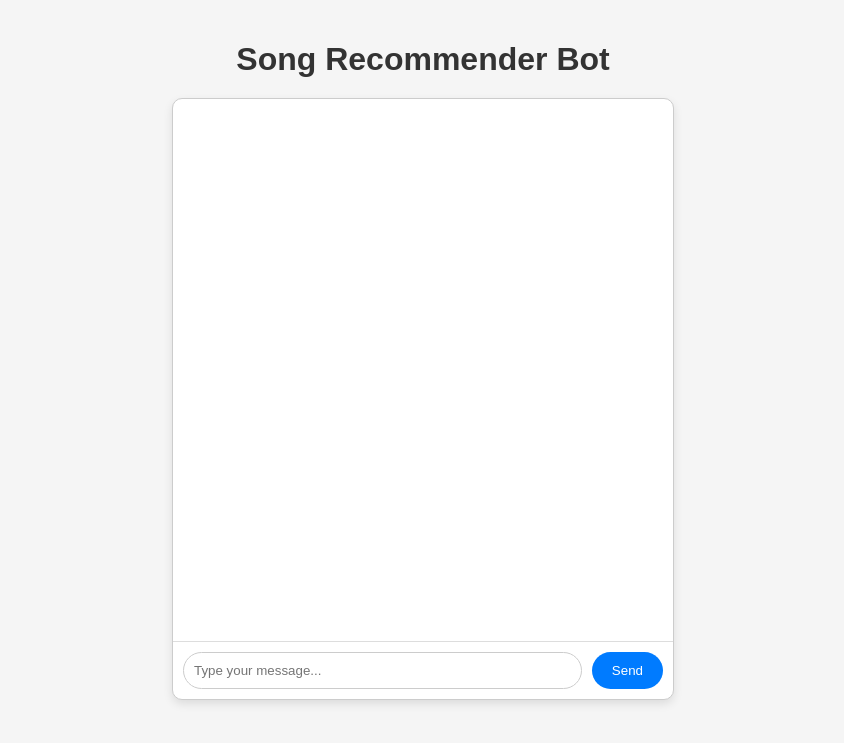
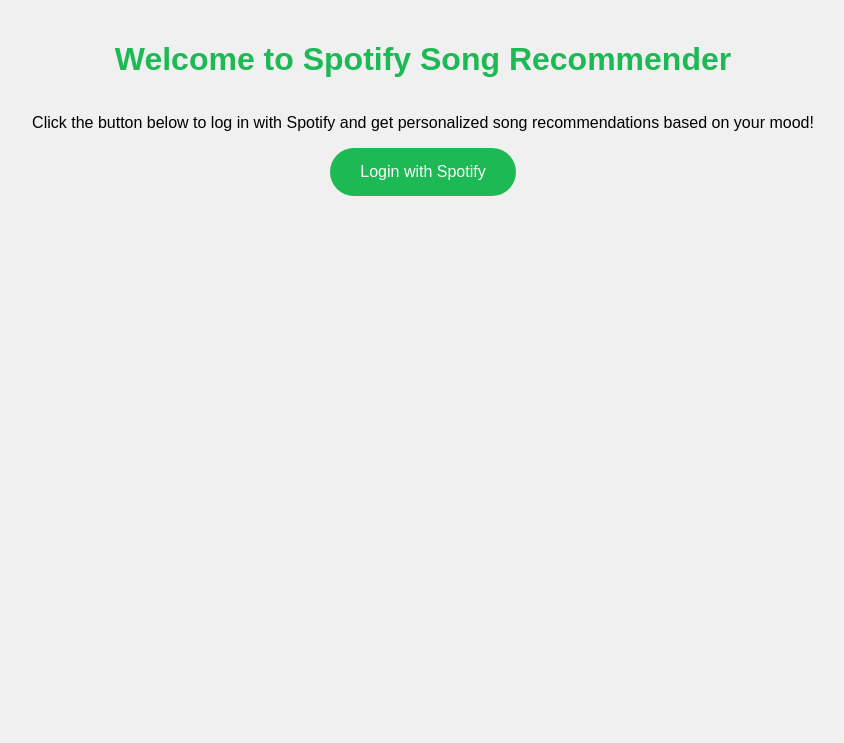
Before and after one commit to Lud0vici/UB_Hacking_2024, a Flask app: page / in a window 1280 px wide. Shown: the top 743 px of the page, without its empty margins (217-1061 px from the left). Run offline with Flask 3, Linux system fonts and the light colour scheme.

Commit message:
working baseline for spotify app

```diff
--- a/app.py
+++ b/app.py
@@ -1,82 +1,116 @@
-from flask import Flask, request, jsonify, render_template
+from flask import Flask, request, jsonify, redirect, session, render_template
 import requests
+import os
+from dotenv import load_dotenv
 
-from dotenv import load_dotenv
-import os
-
-# Load environment variables from .env file
 load_dotenv()
 
 app = Flask(__name__)
+app.secret_key = "your_secret_key"
 
-# Your Spotify API credentials
-CLIENT_ID = os.getenv('Client_ID')
-CLIENT_SECRET = os.getenv('Client_Secret')
+CLIENT_ID = os.getenv('CLIENT_ID')
+CLIENT_SECRET = os.getenv('CLIENT_SECRET')
+REDIRECT_URI = "http://127.0.0.1:5000/callback"
 
-# Function to get Spotify token
-import base64
-
-def get_spotify_token():
-    # Ensure that CLIENT_ID and CLIENT_SECRET are correct and encoded
-    credentials = f'{CLIENT_ID}:{CLIENT_SECRET}'
-    encoded_credentials = base64.b64encode(credentials.encode()).decode('utf-8')
-
+def get_token_from_code(code):
     auth_response = requests.post(
         'https://accounts.spotify.com/api/token',
-        data={'grant_type': 'client_credentials'},
-        headers={'Authorization': f'Basic {encoded_credentials}'}
+        data={
+            'grant_type': 'authorization_code',
+            'code': code,
+            'redirect_uri': REDIRECT_URI,
+            'client_id': CLIENT_ID,
+            'client_secret': CLIENT_SECRET
+        }
     )
-
-    if auth_response.status_code != 200:
-        print("Error:", auth_response.text)
-        return None
-
-    response_data = auth_response.json()
-    if 'access_token' in response_data:
-        return response_data['access_token']
-    else:
-        print("No access token found in the response")
-        return None
-
-
-
+    return auth_response.json()
 
 @app.route('/')
 def home():
     return render_template('index.html')
 
+@app.route('/login')
+def login():
+    auth_url = (
+        f"https://accounts.spotify.com/authorize"
+        f"?response_type=code"
+        f"&client_id={CLIENT_ID}"
+        f"&scope=playlist-modify-private"
+        f"&redirect_uri={REDIRECT_URI}"
+    )
+    return redirect(auth_url)
+
+@app.route('/callback')
+def callback():
+    code = request.args.get('code')
+    token_data = get_token_from_code(code)
+    session['access_token'] = token_data.get('access_token')
+    return redirect('/chat')
+
 @app.route('/recommend', methods=['POST'])
 def recommend():
-    data = request.json
-    user_input = data['message']
+    if 'access_token' not in session:
+        return jsonify({"error": "Not authorized"}), 401
 
-    # Define mood keywords
-    mood_keywords = {
-        "calm": "chill", "relax": "chill", "focus": "chill", "study": "chill",
-        "party": "happy", "dance": "happy", "celebrate": "happy", "excited": "happy",
-        "sad": "sad", "melancholy": "sad", "lonely": "sad", "workout": "energetic",
-        "romantic": "romance", "love": "romance", "chill": "chill", "sleep": "calm",
-        "happy": "happy", "nostalgic": "retro", "throwback": "retro"
-    }
+    access_token = session['access_token']
+    user_input = request.json.get('message', 'pop')
 
-    mood = next((mood_keywords[key] for key in mood_keywords if key in user_input), "pop")
-    token = get_spotify_token()
-
-    # Get song recommendations from Spotify API
     response = requests.get(
-        f'https://api.spotify.com/v1/recommendations?seed_genres={mood}&limit=10',
-        headers={'Authorization': f'Bearer {token}'}
+        f'https://api.spotify.com/v1/recommendations?seed_genres={user_input}&limit=10',
+        headers={'Authorization': f'Bearer {access_token}'}
     )
 
     if response.status_code != 200:
         return jsonify({"error": "Failed to fetch recommendations"}), 500
 
-    # Extract song information
     tracks = response.json().get('tracks', [])
     recommendations = [{"name": song["name"], "artist": song["artists"][0]["name"], "uri": song["uri"]} for song in tracks]
+    session['recommendations'] = [track['uri'] for track in recommendations]
 
     return jsonify(recommendations)
 
+@app.route('/create-playlist', methods=['POST'])
+def create_playlist():
+    if 'access_token' not in session:
+        return jsonify({"error": "Not authorized"}), 401
+
+    access_token = session['access_token']
+    track_uris = session.get('recommendations', [])
+
+    user_response = requests.get(
+        'https://api.spotify.com/v1/me',
+        headers={'Authorization': f'Bearer {access_token}'}
+    )
+    user_id = user_response.json().get('id')
+
+    playlist_response = requests.post(
+        f'https://api.spotify.com/v1/users/{user_id}/playlists',
+        headers={'Authorization': f'Bearer {access_token}', 'Content-Type': 'application/json'},
+        json={
+            "name": "My Spotify Bot Playlist",
+            "description": "Playlist created based on user input",
+            "public": False
+        }
+    )
+
+    playlist_id = playlist_response.json().get('id')
+
+    requests.post(
+        f'https://api.spotify.com/v1/playlists/{playlist_id}/tracks',
+        headers={'Authorization': f'Bearer {access_token}', 'Content-Type': 'application/json'},
+        json={"uris": track_uris}
+    )
+
+    return jsonify({"success": True, "playlist_id": playlist_id})
+@app.route('/chat')
+def chat():
+    return render_template('chat.html')
+
+
+@app.route('/logout')
+def logout():
+    session.clear()
+    return redirect('/')
 
 
 if __name__ == '__main__':
--- a/templates/index.html
+++ b/templates/index.html
@@ -3,201 +3,41 @@
 <head>
     <meta charset="UTF-8">
     <meta name="viewport" content="width=device-width, initial-scale=1.0">
-    <title>Song Recommender Bot</title>
+    <title>Spotify Song Recommender</title>
     <style>
         body {
             font-family: Arial, sans-serif;
             display: flex;
             flex-direction: column;
             align-items: center;
-            background-color: #f5f5f5;
+            background-color: #f0f0f0;
             margin: 0;
             padding: 20px;
         }
         h1 {
-            color: #333;
+            color: #1DB954;
             margin-bottom: 20px;
         }
-        #chat-container {
-            width: 100%;
-            max-width: 500px;
-            height: 600px;
-            border: 1px solid #ccc;
-            border-radius: 10px;
-            background-color: #fff;
-            box-shadow: 0 4px 10px rgba(0, 0, 0, 0.1);
-            display: flex;
-            flex-direction: column;
-            overflow: hidden;
-        }
-        #chat-box {
-            flex: 1;
-            padding: 10px;
-            overflow-y: auto;
-            border-bottom: 1px solid #ddd;
-        }
-        #chat-box p {
-            margin: 5px 0;
-            padding: 10px;
-            border-radius: 10px;
-            max-width: 80%;
-        }
-        .user-message {
-            background-color: #007bff;
-            color: white;
-            align-self: flex-end;
-            text-align: right;
-        }
-        .bot-message {
-            background-color: #e9ecef;
-            color: #333;
-            align-self: flex-start;
-            text-align: left;
-        }
-        #input-container {
-            display: flex;
-            padding: 10px;
-        }
-        #user-input {
-            flex: 1;
-            padding: 10px;
-            border: 1px solid #ccc;
-            border-radius: 20px;
-            outline: none;
-        }
-        #send-button {
-            margin-left: 10px;
-            padding: 10px 20px;
+        #login-button {
+            padding: 15px 30px;
             border: none;
-            border-radius: 20px;
-            background-color: #007bff;
-            color: white;
+            border-radius: 30px;
+            background-color: #1DB954;
+            color: #fff;
+            font-size: 16px;
             cursor: pointer;
             transition: background-color 0.3s;
         }
-        #send-button:hover {
-            background-color: #0056b3;
-        }
-        iframe {
-            margin-top: 10px;
-            border-radius: 10px;
+        #login-button:hover {
+            background-color: #1AA34A;
         }
     </style>
 </head>
 <body>
-    <h1>Song Recommender Bot</h1>
-    <div id="chat-container">
-        <div id="chat-box"></div>
-        <div id="input-container">
-            <input type="text" id="user-input" placeholder="Type your message...">
-            <button id="send-button">Send</button>
-        </div>
-    </div>
-
-    <script>
-        const token = 'YOUR_SPOTIFY_AUTH_TOKEN_HERE';
-
-        async function fetchWebApi(endpoint, method, body) {
-            const res = await fetch(`https://api.spotify.com/${endpoint}`, {
-                headers: {
-                    Authorization: `Bearer ${token}`,
-                    'Content-Type': 'application/json'
-                },
-                method,
-                body: JSON.stringify(body)
-            });
-            return await res.json();
-        }
-
-        async function createPlaylist(tracksUri) {
-            const { id: user_id } = await fetchWebApi('v1/me', 'GET');
-
-            // Create a new playlist
-            const playlist = await fetchWebApi(
-                `v1/users/${user_id}/playlists`, 'POST', {
-                    "name": "My Recommendation Playlist",
-                    "description": "Playlist created by Song Recommender Bot",
-                    "public": false
-                }
-            );
-
-            // Add tracks to the playlist
-            await fetchWebApi(
-                `v1/playlists/${playlist.id}/tracks?uris=${tracksUri.join(',')}`,
-                'POST'
-            );
-
-            return playlist;
-        }
-
-        function displayMessage(message, sender) {
-            const chatBox = document.getElementById('chat-box');
-            const messageElement = document.createElement('p');
-            messageElement.classList.add(sender === 'user' ? 'user-message' : 'bot-message');
-            messageElement.innerHTML = message;
-            chatBox.appendChild(messageElement);
-            chatBox.scrollTop = chatBox.scrollHeight;
-        }
-
-        async function sendMessage() {
-            const userInput = document.getElementById('user-input').value.trim();
-
-            if (!userInput) {
-                alert("Please enter a message.");
-                return;
-            }
-
-            displayMessage(`You: ${userInput}`, 'user');
-
-            try {
-                const response = await fetch('/recommend', {
-                    method: 'POST',
-                    headers: { 'Content-Type': 'application/json' },
-                    body: JSON.stringify({ message: userInput })
-                });
-
-                const data = await response.json();
-
-                if (data.error) {
-                    displayMessage("Bot: Sorry, I couldn't fetch song recommendations.", 'bot');
-                } else {
-                    const recommendations = data.map(song => `${song.name} by ${song.artist}`).join('<br>');
-                    const tracksUri = data.map(song => song.uri);
-
-                    displayMessage(`Bot: Here are some song recommendations:<br>${recommendations}`, 'bot');
-
-                    // Create and embed the playlist
-                    const playlist = await createPlaylist(tracksUri);
-                    displayMessage(`Bot: Playlist created! You can listen to it below:`, 'bot');
-                    embedPlaylist(playlist.id);
-                }
-            } catch (error) {
-                console.error("Error:", error);
-                displayMessage("Bot: There was an error processing your request.", 'bot');
-            }
-
-            document.getElementById('user-input').value = '';
-        }
-
-        function embedPlaylist(playlistId) {
-            const chatBox = document.getElementById('chat-box');
-            const iframe = document.createElement('iframe');
-            iframe.src = `https://open.spotify.com/embed/playlist/${playlistId}?utm_source=generator&theme=0`;
-            iframe.width = "100%";
-            iframe.height = "380";
-            iframe.frameBorder = "0";
-            iframe.allow = "autoplay; clipboard-write; encrypted-media; fullscreen; picture-in-picture";
-            iframe.loading = "lazy";
-            chatBox.appendChild(iframe);
-            chatBox.scrollTop = chatBox.scrollHeight;
-        }
-
-        document.getElementById('send-button').addEventListener('click', sendMessage);
-        document.getElementById('user-input').addEventListener('keypress', (e) => {
-            if (e.key === 'Enter') {
-                sendMessage();
-            }
-        });
-    </script>
+    <h1>Welcome to Spotify Song Recommender</h1>
+    <p>Click the button below to log in with Spotify and get personalized song recommendations based on your mood!</p>
+    <a href="/login">
+        <button id="login-button">Login with Spotify</button>
+    </a>
 </body>
 </html>
```
Also changed, not shown: static/spotify.js (added, +51 -0 lines), templates/chat.html (added, +57 -0 lines), templates/recommend.html (added, +99 -0 lines).
